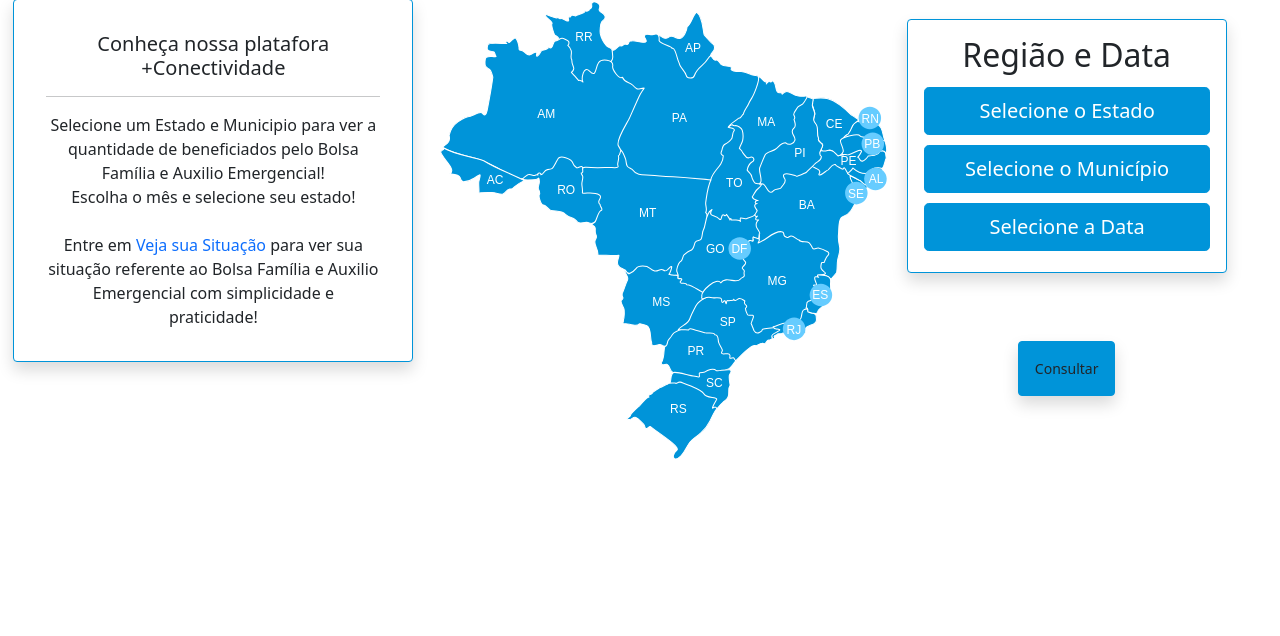
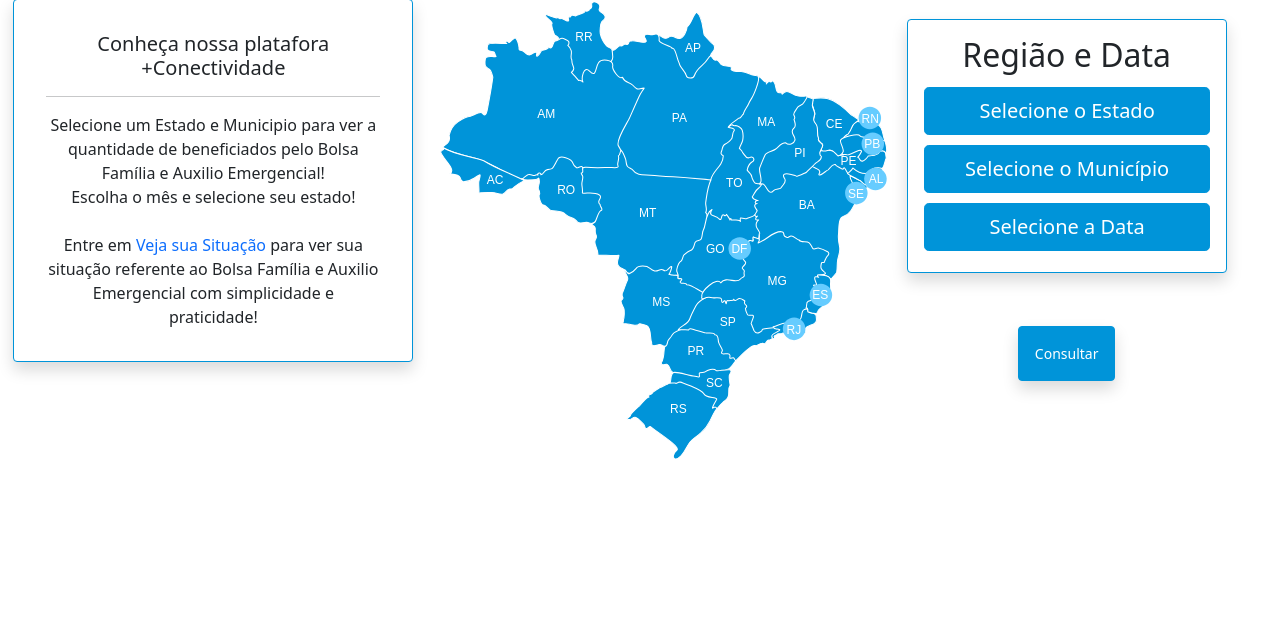
Before and after one commit to Pedro-HNN/conectividade, a PHP site: page /views/mapa.php in a window 1280 px wide. Shown: the part 77-713 px from the top of the page. Run offline with PHP 8.4, Linux system fonts and the light colour scheme; some libraries are stand-ins or nearby versions.

Commit message:
Frontend

```diff
--- a/views/mapa.php
+++ b/views/mapa.php
@@ -428,7 +428,7 @@
           </div>
         </div>
         <div class="select-responsivo">
-          <button id="btn-consultar" class="btn btn-sm shadow p-3 mb-5 rounded" value="submit" style="background-color: #0094d9;border-color:#0094d9;margin-top:20px;">Consultar</button>
+          <button id="btn-consultar" class="btn btn-sm shadow p-3 mb-5 rounded" value="submit" style="background-color: #0094d9;border-color:#0094d9;margin-top:5px;color:#ffffff;">Consultar</button>
         </div>
 
         <div id="info-state" class="card text-dark shadow p-3 mb-5 bg-white rounded" style="max-width: 25rem;margin-top:20px;border-color:#0094d9;"></div>
```
